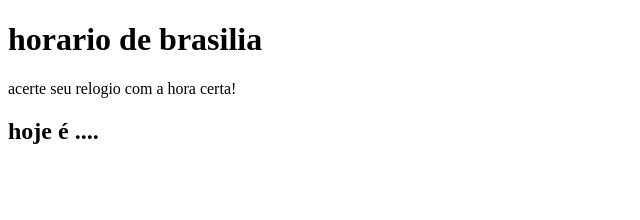
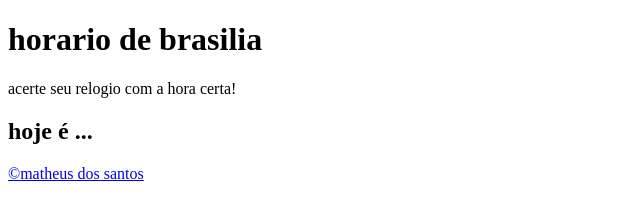
Before and after one commit to matheus2k23/Theus044, a plain HTML site: page index.html in a window 1280 px wide. Shown: the whole page, without its empty margins (0-640 px from the left). Drawn offline with Linux system fonts and the light colour scheme.

Commit message:
Update index.html

```diff
--- a/index.html
+++ b/index.html
@@ -12,8 +12,13 @@
     <div>
         <h1>horario de brasilia</h1>
         <p>acerte seu relogio com a hora certa!</p>
+        <h2>hoje é ...</h2>
     </div>
-    <h2>hoje é ....</h2>
 
+    <footer>
+
+       <a href="https://github.com/matheus2k23/Theus044.git" target="_blank"><p>&copy;matheus dos santos</i></p></a>
+
+    </footer>
 </body>
 </html>
```
